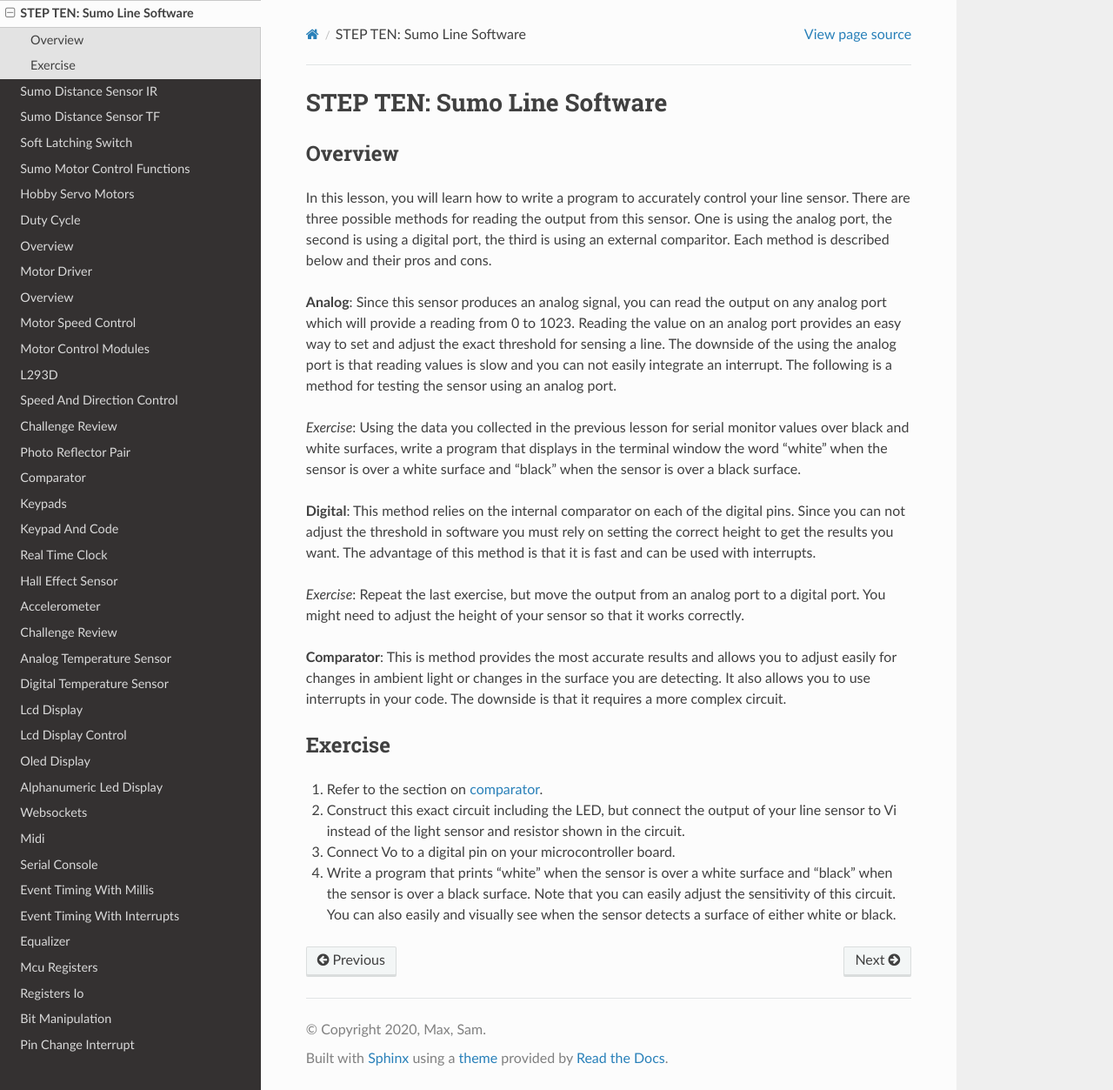
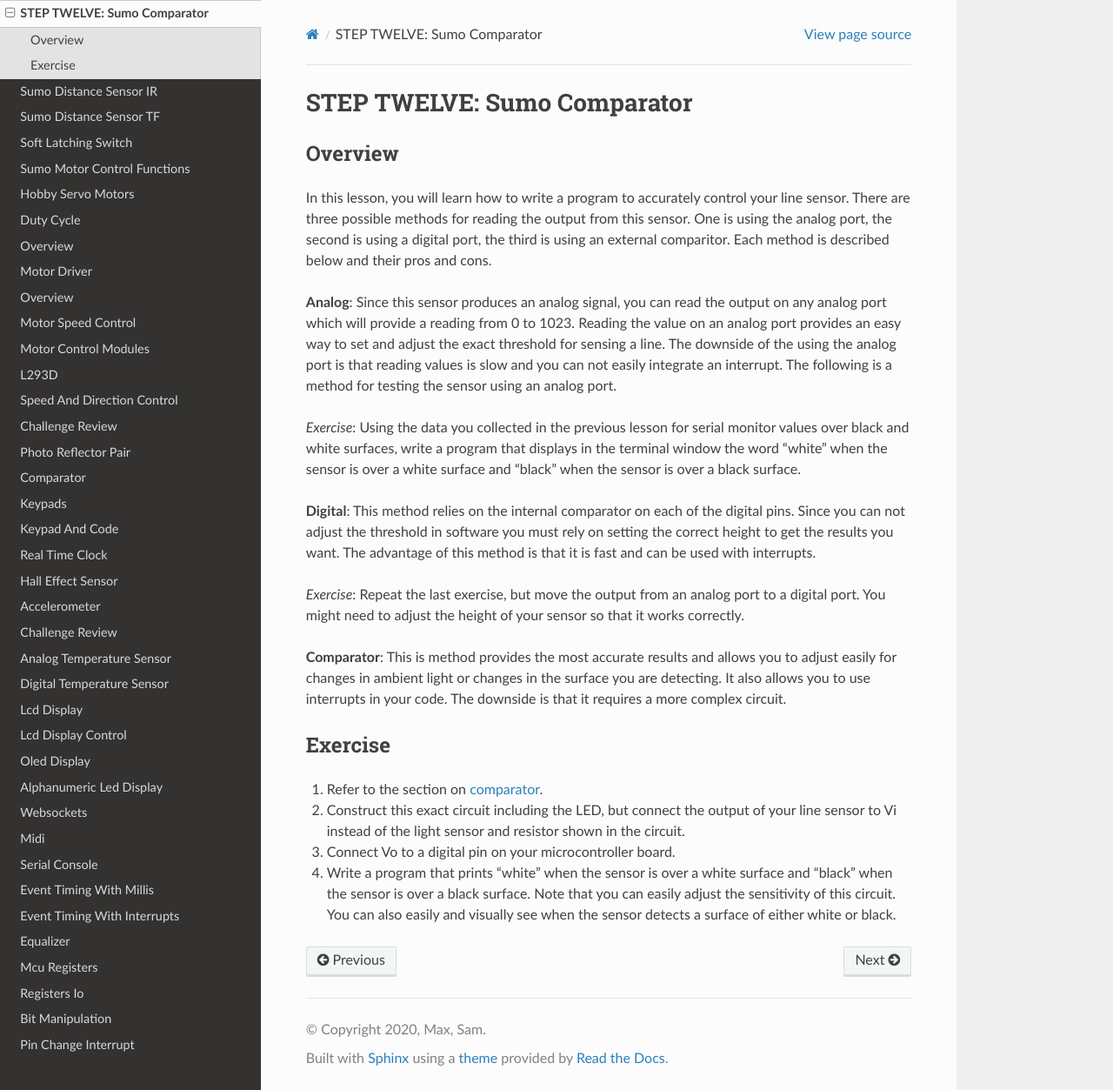
Before and after one commit to maxtkc/mvths-wiki, a Sphinx documentation site: the page built from docs/070xh-sumo-comparator.rst, in a window 1280 px wide and 1253 px high. Shown: the whole window at 87% size. Built offline with Sphinx 7.4.7 and the Read the Docs theme 2.0.0, drawn with Linux system fonts in a browser that asks for light colours; pages that are not in the unit, such as notebooks, are missing from menus.

Commit message:
Update 070xh-sumo-comparator.rst

```diff
--- a/docs/070xh-sumo-comparator.rst
+++ b/docs/070xh-sumo-comparator.rst
@@ -1,4 +1,4 @@
-STEP TEN: Sumo Line Software
+STEP TWELVE: Sumo Comparator
 ======================
 
 Overview
```
